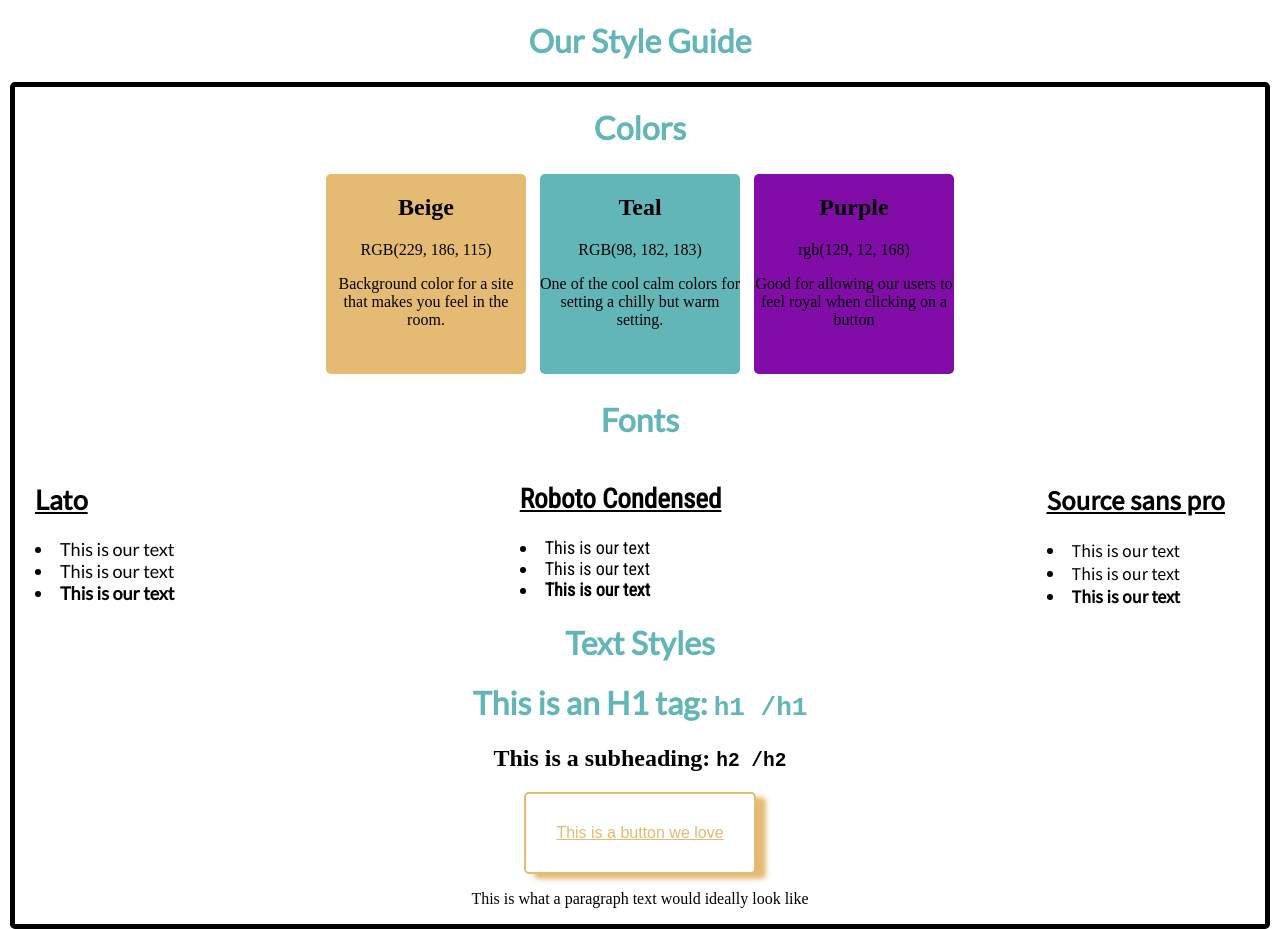
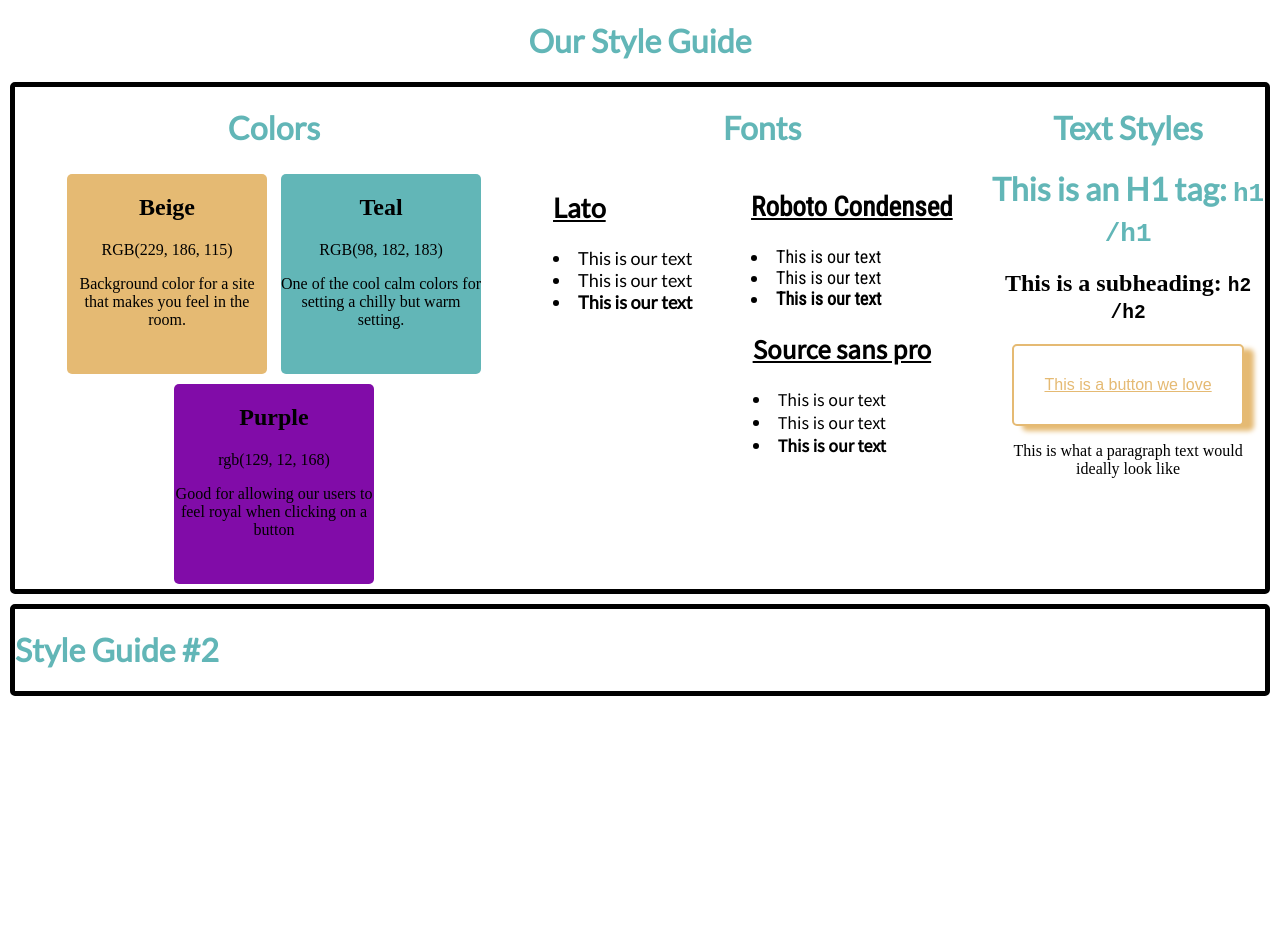
Before and after one commit to UbaidRussell/style-guide, a plain HTML site: page index.html in a window 1280 px wide. Shown: the top 929 px of the page. After the commit the page ends 800 px from the top, so only its background shows below. Drawn offline with Linux system fonts and the light colour scheme.

Commit message:
Aligned everything horizontally

```diff
--- a/styles.css
+++ b/styles.css
@@ -12,6 +12,7 @@ h1{
     border: 5px solid black ;
     border-radius: 5px;
     margin: 10px 10px 10px 10px;
+    display: flex;
 }
 /*Color section*/
 .Beige{
@@ -104,8 +105,6 @@ h1{
 .div3{
     display: inline-block;
     text-align: right;
-    margin-right: 40px;
-    float: right;
 }
 .div3-font-light{
     font-family: 'Source Sans Pro', sans-serif;
```
